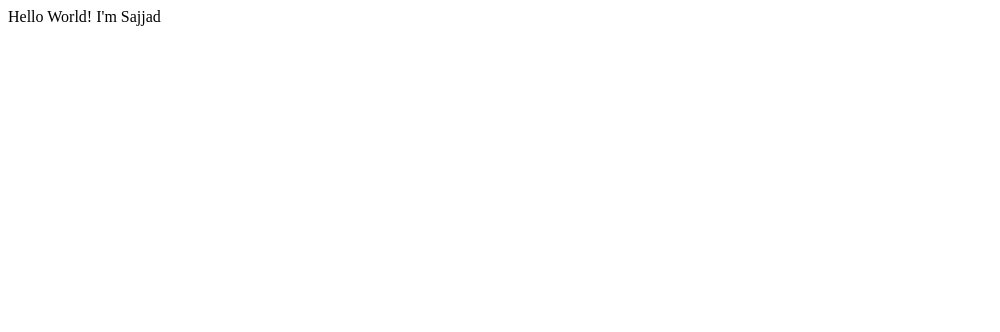
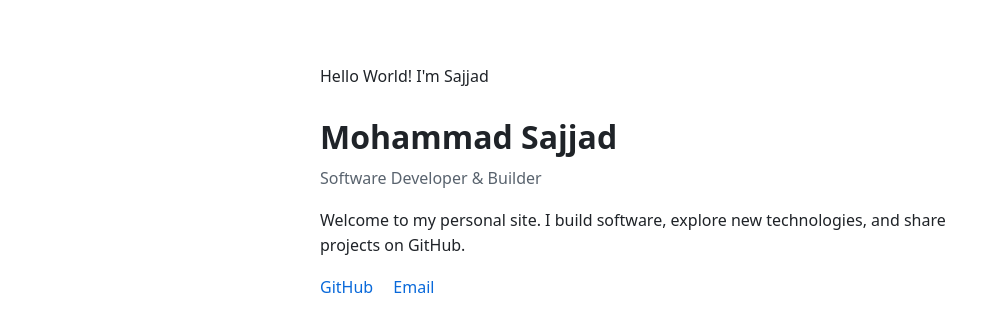
Before and after one commit to sajjadcommit/sajjadcommit.github.io, a plain HTML site: page index.html in a window 1280 px wide. Shown: the whole page, without its empty margins (0-1000 px from the left). Drawn offline with Linux system fonts and the light colour scheme.

Commit message:
Update index.html

```diff
--- a/index.html
+++ b/index.html
@@ -1 +1,32 @@
 Hello World! I'm Sajjad
+<!DOCTYPE html>
+<html lang="en">
+<head>
+  <meta charset="UTF-8" />
+  <meta name="viewport" content="width=device-width, initial-scale=1.0" />
+  <title>Sajjad — Developer Portfolio</title>
+  <style>
+    body {
+      font-family: system-ui, -apple-system, sans-serif;
+      max-width: 640px;
+      margin: 4rem auto;
+      padding: 0 1.5rem;
+      line-height: 1.6;
+      color: #1f2328;
+    }
+    h1 { margin-bottom: 0.25rem; }
+    .subtitle { color: #59636e; margin-top: 0; }
+    a { color: #0969da; text-decoration: none; margin-right: 1rem; }
+    a:hover { text-decoration: underline; }
+  </style>
+</head>
+<body>
+  <h1>Mohammad Sajjad</h1>
+  <p class="subtitle">Software Developer &amp; Builder</p>
+  <p>Welcome to my personal site. I build software, explore new technologies, and share projects on GitHub.</p>
+  <p>
+    <a href="https://github.com">GitHub</a>
+    <a href="mailto:masajjad@gmail.com">Email</a>
+  </p>
+</body>
+</html>
```
